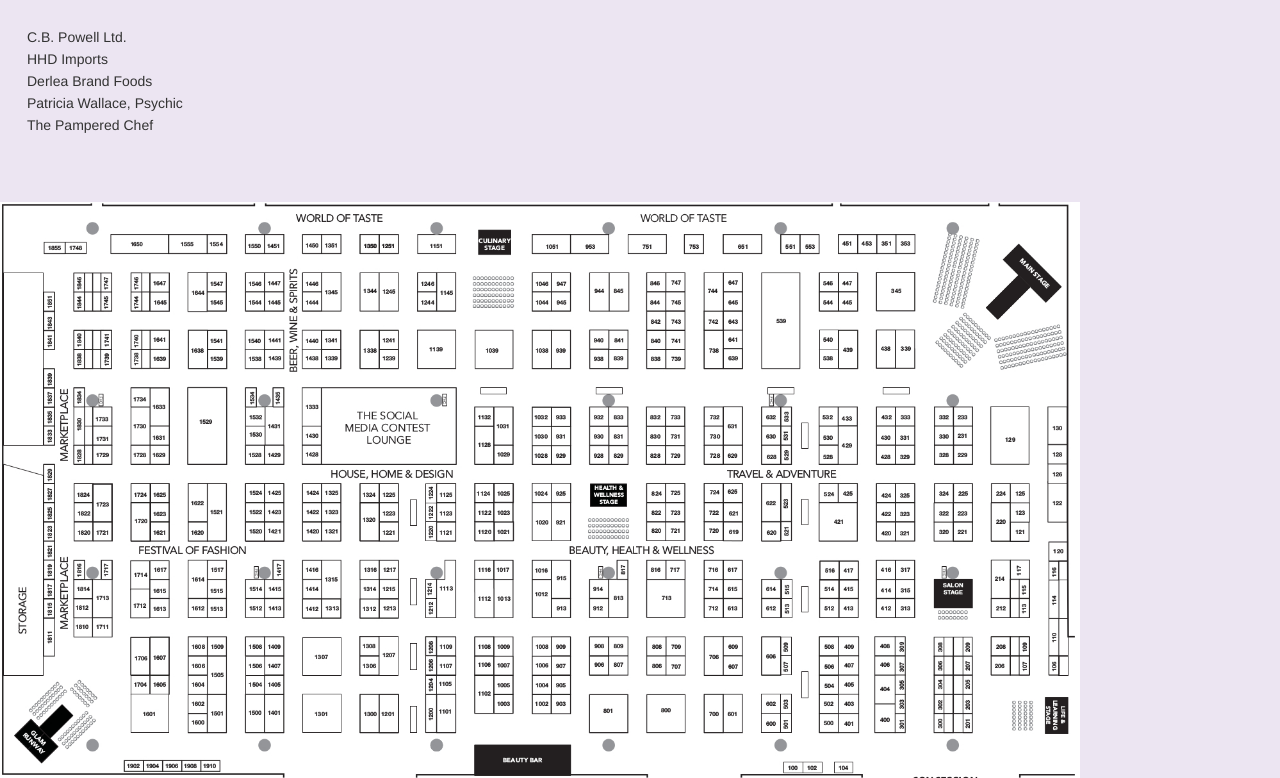
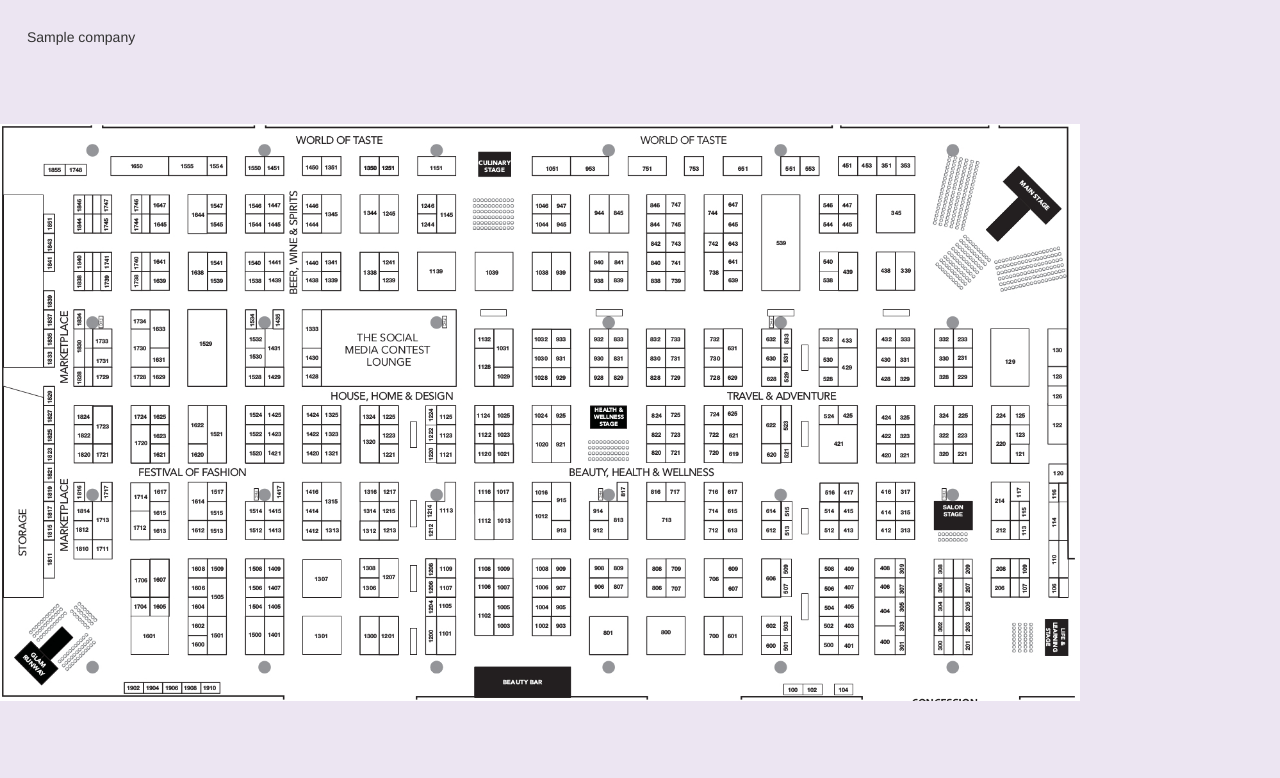
Before and after one commit to NikolaDavidovic/womans, a PHP site: page /map.php in a window 1280 px wide. Shown: the top 778 px of the page. Run offline with PHP 8.4, Linux system fonts and the light colour scheme; tables that the repository leaves empty or names only in its code hold one stand-in row (values such as "Sample post").

Commit message:
working on map.php

```diff
--- /dev/null
+++ b/connection.php
@@ -0,0 +1,14 @@
+<?php
+$servername = "localhost";
+$username = "root";
+$password = "pass";
+$dbname = "womans";
+
+// Create connection
+$conn = mysqli_connect($servername, $username, $password, $dbname);
+
+// Check connection
+if(!$conn) {
+    die("Connection failed: " . mysqli_connect_error());
+}
+?>
--- a/css/style.css
+++ b/css/style.css
@@ -74,6 +74,8 @@
 .map-wrapper .area-links {
     list-style: none;
     padding: 25px;
+    display: inline-table;
+    width: 33%;
 }
 
 .map-wrapper .area-links li {
--- a/footer.php
+++ b/footer.php
@@ -16,3 +16,5 @@
         <script type="text/javascript" src="js/maphilight-trigger.js"></script>
     </body>
 </html>
+
+<?php mysqli_close($conn); ?>
--- a/header.php
+++ b/header.php
@@ -1,3 +1,4 @@
+<?php require_once 'connection.php'; ?>
 <!DOCTYPE html>
 <html>
     <head>
--- a/js/maphilight-trigger.js
+++ b/js/maphilight-trigger.js
@@ -2,10 +2,13 @@
     $('img.map').maphilight({stroke: false, fillColor: "99DCF2", fillOpacity: "0.75"});
 
     $('ul.area-links li').click(function () {
+        $('ul.area-links li').css('color', 'black');
+        $(this).css('color', '#5e2e85');
+        $('html, body').animate({
+            scrollTop: $("#map-img").offset().top
+        }, 2000);
+        $('.map-wrapper h4').text($(this).children().text());
         $('[id^="area"]').mouseout();
         $($(this).data('area')).mouseover();
-        $('ul.area-links li').css('color', 'black');
-        $(this).css('color', '#5e2e85');
-        $('.map-wrapper h4').text($(this).children().text());
     })
 });
--- a/map.php
+++ b/map.php
@@ -1,16 +1,32 @@
 <?php require_once 'header.php'; ?>
 
 <div class="map-wrapper">
-    <ul class="area-links">
-        <li data-area="#area1650"><span>C.B. Powell Ltd.</span></li>
-        <li data-area="#area1554, #area1451, #area753"><span>HHD Imports</span></li>
-        <li data-area="#area1051"><span>Derlea Brand Foods</span></li>
-        <li data-area="#area1451"><span>Patricia Wallace, Psychic</span></li>
-        <li data-area="#area753, #area1051"><span>The Pampered Chef</span></li>
-    </ul>
+    <?php
+    $sql = "SELECT * FROM company";
+    $result = mysqli_query($conn, $sql);
+
+    $num_rows = mysqli_num_rows($result);
+    if ($num_rows > 0) {
+        $i = 0;
+        $x = ceil($num_rows / 3);
+        echo '<ul class="area-links">';
+        while ($row = mysqli_fetch_assoc($result)) {
+            if($i == $x) {
+                echo '</ul>';
+                echo '<ul class="area-links">';
+                $x = $x * 2;
+            }
+            echo "<li data-area='#" . $row['booths'] . "'><span>" . $row['name'] . "</span></li>";
+            $i++;
+        }
+        echo '</ul>';
+    } else {
+        echo "<p>There is no companies stored in database.</p>";
+    }
+    ?>
 
     <h4>&nbsp;</h4>
-    <img class="map" src="img/map.jpg" usemap="#map" width="1080" height="577" orgWidth="1686" orgHeight="900" alt="map-img" />
+    <img id="map-img" class="map" src="img/map.jpg" usemap="#map" width="1080" height="577" orgWidth="1686" orgHeight="900" alt="map-img" />
 
     <map name="map">
         <area id="area1650" title="" href="" shape="rect" coords="111,33,168,51" />
```
